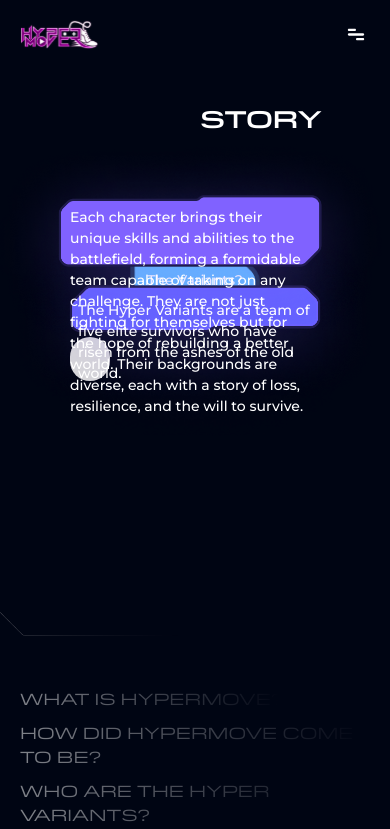
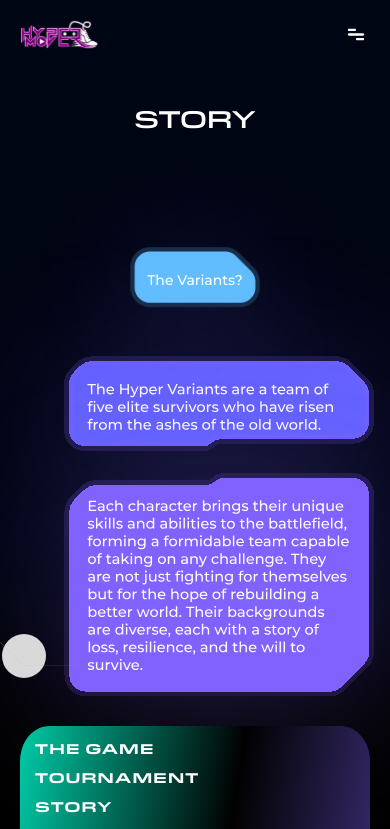
Before and after one commit to Basit46/hypermove, a React (Vite) app: page /story in a window 390 px wide. Shown: the top 829 px of the page. Built offline with nearby package versions, Linux system fonts and the light colour scheme.

Commit message:
Added responsiveness

```diff
--- a/src/pages/Story.jsx
+++ b/src/pages/Story.jsx
@@ -4,6 +4,8 @@
 import bg3 from "../assets/storyBg3.png";
 import bg4 from "../assets/storyBg4.png";
 import line from "../assets/storyLine.png";
+import m1 from "../assets/storybgM1.svg";
+import m2 from "../assets/storybgM2.svg";
 
 const items = [
   "WHAT IS HYPERMOVE?",
@@ -17,27 +19,27 @@
 
 const Story = () => {
   return (
-    <div className="story-page h-fit mt-[100px] sm:mt-[150px] mb-[100px]">
-      <h1 className="text-[24px] ml-[200px] font-[PilatExtended-DemiBold]">
+    <div className="story-page h-fit mt-[100px] sm:mt-[150px] mb-[60px]">
+      <h1 className="text-[24px] text-center vsm:text-left vsm:ml-[60px] xmd:ml-[200px] font-[PilatExtended-DemiBold]">
         STORY
       </h1>
       <div className="w-full xl:flex">
-        <div className="relative w-full xl:w-[60%] h-[500px]">
+        <div className="relative w-full xl:w-[60%] h-[530px] vsm:min-h-[500px]">
           <div className="h-fit ml-auto w-fit relative grid place-items-center">
             <img src={bg1} alt="background" />
             <p className="absolute top-[42%] text-[14px] font-medium font-Montserrat">
               The Variants?
             </p>
           </div>
-          <div className="mt-[-230px] h-fit w-fit relative grid place-items-center">
+          <div className="hidden mt-[-230px] h-fit w-fit relative md:grid place-items-center">
             <img src={bg2} alt="background" />
             <p className="absolute w-[60%] top-[40%] text-[14px] font-medium font-Montserrat">
               The Hyper Variants are a team of five elite survivors who have
               risen from the ashes of the old world.
             </p>
           </div>
-          <div className="mt-[-275px] ml-[70px] flex ">
-            <div className="size-[44px] mt-[200px] bg-[#D9D9D9] rounded-full"></div>
+          <div className="hidden mt-[-275px] ml-[70px] md:flex ">
+            <div className="size-[44px] mt-[200px] bg-[#D9D9D9] rounded-full" />
             <div className="h-fit w-fit ml-[-120px] relative grid place-items-center">
               <img src={bg3} alt="background" />
               <p className="absolute w-[60%] top-[34%] text-[14px] font-medium font-Montserrat">
@@ -52,13 +54,23 @@
           </div>
 
           <img
+            className="mt-[-220px] vsm:mt-[-280px] w-full block md:hidden"
+            src={m1}
+            alt="text"
+          />
+          <div className="mt-[-260px] vsm:mt-[-350px] relative w-full block md:hidden">
+            <div className="absolute left-[2px] vsm:left-[20px] bottom-[180px] vsm:bottom-[220px] size-[44px] bg-[#D9D9D9] rounded-full" />
+            <img className="w-full" src={m2} alt="text" />
+          </div>
+
+          <img
             className="absolute bottom-0 left-0 z-[5]"
             src={line}
             alt="line"
           />
         </div>
 
-        <div className="mt-[50px] px-[20px] md:px-0 xl:mt-0 flex-1 h-fit xl:h-[400px] flex flex-col  items-center">
+        <div className="hidden mt-[50px] px-[20px] md:px-0 xl:mt-0 flex-1 h-fit xl:h-[400px] vsm:flex flex-col  items-center">
           <div>
             {items.map((item, i) => (
               <div
```
Also changed, not shown: src/assets/storybgM1.svg (added), src/assets/storybgM2.svg (added).
